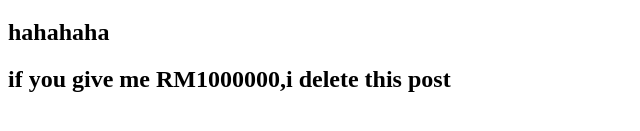
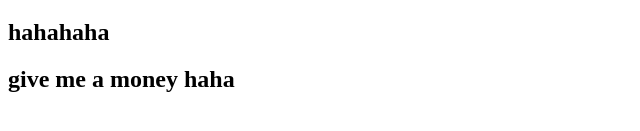
Before and after one commit to ong9898/ong1, a plain HTML site: page index.html in a window 1280 px wide. Shown: the part 159-290 px from the top of the page, without its empty margins (0-640 px from the left). Drawn offline with Linux system fonts and the light colour scheme.

Commit message:
Update index.html

```diff
--- a/index.html
+++ b/index.html
@@ -8,6 +8,6 @@
 <img src="scontent.fkul13-1.fna.fbcdn.net/v/t1.0-0/p370x247/35882313_356522428207254_7638150705127096320_n.jpg?_nc_cat=0&oh=209cdd6c2cc40e12507363b7ecd8f227&oe=5BAC7B6B" alt="Italian Trulli">
 	<h1>You account will be hack!!!</h1>
 	<h2>hahahaha</h2>
-	<h2>if you give me RM1000000,i delete this post</h2>
+	<h2>give me a money haha</h2>
 </body>
 </html>
```
